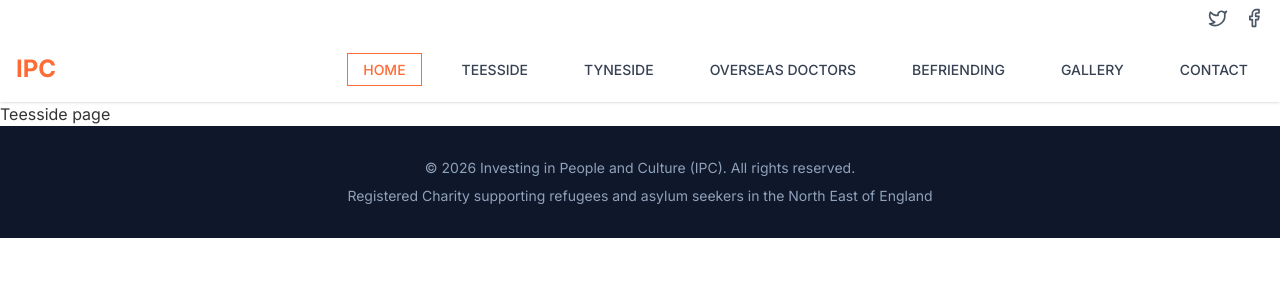
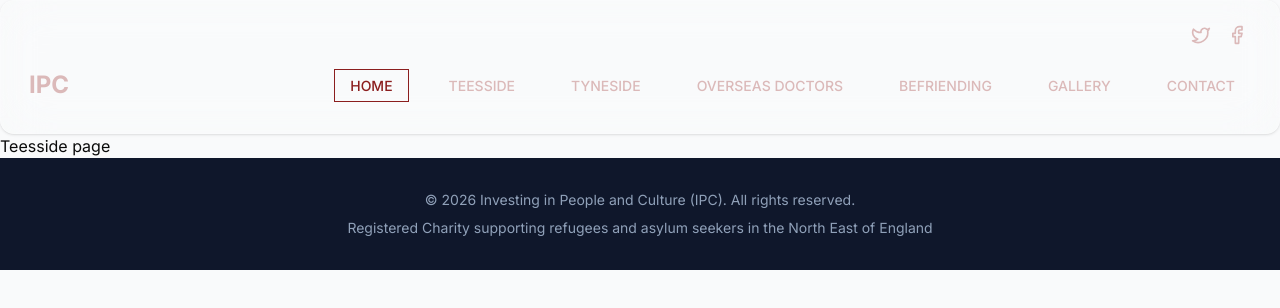
Before and after one commit to Gdzelishviliv/investing-in-people, a Next.js app: page /pages/teesside in a window 1280 px wide. Shown: the top 308 px of the page. Built offline with nearby package versions, Linux system fonts and the light colour scheme.

Commit message:
feat[refactor]:header refactor and add scroll animation

```diff
--- a/app/components/animations/LoadingAnimation.tsx
+++ b/app/components/animations/LoadingAnimation.tsx
@@ -8,7 +8,7 @@ export function LoadingAnimation() {
     <motion.div
       initial={{ opacity: 1 }}
       exit={{ opacity: 0 }}
-      className="fixed inset-0 z-50 bg-white flex items-center justify-center"
+      className="fixed inset-0 z-50 bg-[#e3e4e4] flex items-center justify-center"
     >
       <motion.div
         animate={{
@@ -20,7 +20,7 @@ export function LoadingAnimation() {
           ease: "easeInOut",
         }}
       >
-        <Heart className="w-16 h-16 text-[#FF6B35] fill-[#FF6B35]" />
+        <Heart className="w-16 h-16 text-[#7e1b1b] fill-[#7e1b1b]" />
       </motion.div>
     </motion.div>
   )
--- a/app/components/molecules/Header.tsx
+++ b/app/components/molecules/Header.tsx
@@ -3,7 +3,12 @@
 import { useState } from "react";
 import Link from "next/link";
 import { Twitter, Facebook, Menu, X } from "lucide-react";
-import { motion, AnimatePresence } from "framer-motion";
+import {
+  motion,
+  AnimatePresence,
+  useScroll,
+  useTransform,
+} from "framer-motion";
 
 const navItems = [
   {
@@ -15,7 +20,10 @@ const navItems = [
     label: "TEESSIDE",
     href: "/pages/teesside",
     children: [
-      { label: "International Centre", href: "/pages/teesside/international-centre" },
+      {
+        label: "International Centre",
+        href: "/pages/teesside/international-centre",
+      },
       { label: "Gardening Project", href: "/pages/teesside/gardening-project" },
       { label: "CYCLE RE-CYCLING", href: "/pages/teesside/recycling" },
     ],
@@ -53,22 +61,32 @@ const itemVariants = {
 export function Header() {
   const [isOpen, setIsOpen] = useState(false);
   const [expandedItem, setExpandedItem] = useState<string | null>(null);
+  const { scrollY } = useScroll();
+
+  const headerWidth = useTransform(scrollY, [0, 100], ["100%", "90%"]);
+  const headerPadding = useTransform(scrollY, [0, 100], ["16px", "4px"]);
+  const headerY = useTransform(scrollY, [0, 100], [0, 8]);
 
   return (
     <motion.header
+      style={{
+        width: headerWidth,
+        padding: headerPadding,
+        y: headerY,
+      }}
       initial={{ y: -100 }}
       animate={{ y: 0 }}
-      transition={{ duration: 0.5 }}
-      className="bg-white/80 backdrop-blur-md border-b border-white/20 sticky top-0 z-50 shadow-sm"
+      transition={{ duration: 0.4 }}
+      className="border-b m-auto sticky top-0 z-50 shadow-sm bg-white/5 backdrop-blur-xl rounded-lg sm:rounded-xl p-4 sm:p-6 border border-white/20 hover:border-red-300/50 hover:bg-red-300/10 transition-all duration-300"
     >
-      <div className="bg-white/40 backdrop-blur-sm border-b border-white/20">
+      <div>
         <div className="container mx-auto px-4">
           <div className="flex justify-end gap-4 py-2">
             <a
               href="https://twitter.com"
               target="_blank"
               rel="noopener noreferrer"
-              className="text-gray-600 hover:text-[#FF6B35] transition"
+              className="text-[#dbb9b9] hover:text-[#8b1e1e] transition"
             >
               <Twitter className="h-5 w-5" />
             </a>
@@ -76,16 +94,16 @@ export function Header() {
               href="https://facebook.com"
               target="_blank"
               rel="noopener noreferrer"
-              className="text-gray-600 hover:text-[#FF6B35] transition"
+              className="text-[#dbb9b9] hover:text-[#8b1e1e] transition"
             >
               <Facebook className="h-5 w-5" />
             </a>
           </div>
         </div>
       </div>
-      <div className="container mx-auto px-4">
+      <div className="container mx-auto px-3">
         <div className="flex items-center justify-between py-4">
-          <Link href="/" className="text-2xl font-bold text-[#FF6B35]">
+          <Link href="/" className="text-2xl font-bold text-[#dbb9b9]">
             IPC
           </Link>
 
@@ -100,41 +118,38 @@ export function Header() {
                     className={`
                       relative px-4 py-2 text-sm font-medium
                       transition-colors duration-300
-                      ${
-                        isActive
-                          ? "text-[#FF6B35]"
-                          : "text-gray-700 hover:text-[#FF6B35]"
+                      ${isActive
+                        ? "text-[#8b1e1e]"
+                        : "text-[#dbb9b9] hover:text-[#8b1e1e]"
                       }
                     `}
                   >
                     {item.label}
                     <span
-                      className={`absolute left-0 top-0 h-px bg-[#FF6B35] transition-all duration-300 ${
-                        isActive ? "w-full" : "w-0 group-hover:w-full"
-                      }`}
+                      className={`absolute left-0 top-0 h-px bg-[#8b1e1e] transition-all duration-300 ${isActive ? "w-full" : "w-0 group-hover:w-full"
+                        }`}
                     />
                     <span
-                      className={`absolute right-0 top-0 w-px bg-[#FF6B35] transition-all duration-300 delay-100 ${
-                        isActive ? "h-full" : "h-0 group-hover:h-full"
-                      }`}
+                      className={`absolute right-0 top-0 w-px bg-[#8b1e1e] transition-all duration-300 delay-100 ${isActive ? "h-full" : "h-0 group-hover:h-full"
+                        }`}
                     />
                     <span
-                      className={`absolute right-0 bottom-0 h-px bg-[#FF6B35] transition-all duration-300 delay-200 ${
-                        isActive ? "w-full" : "w-0 group-hover:w-full"
-                      }`}
+                      className={`absolute right-0 bottom-0 h-px bg-[#8b1e1e] transition-all duration-300 delay-200 ${isActive ? "w-full" : "w-0 group-hover:w-full"
+                        }`}
                     />
                     <span
-                      className={`absolute left-0 bottom-0 w-px bg-[#FF6B35] transition-all duration-300 delay-300 ${
-                        isActive ? "h-full" : "h-0 group-hover:h-full"
-                      }`}
+                      className={`absolute left-0 bottom-0 w-px bg-[#8b1e1e] transition-all duration-300 delay-300 ${isActive ? "h-full" : "h-0 group-hover:h-full"
+                        }`}
                     />
                   </Link>
                   {item.children && (
                     <div
                       className="
                         absolute left-0 top-full mt-2
+                        backdrop-blur-xl
                         min-w-55
-                        bg-white border border-gray-200
+                        border border-white/20
+                        bg-white/5  sm:rounded-xl hover:border-red-300/50 hover:bg-red-300/10
                         rounded-md shadow-lg
                         opacity-0 invisible
                         translate-y-2
@@ -150,8 +165,8 @@ export function Header() {
                           href={child.href}
                           className="
                             block px-4 py-2 text-sm
-                            text-gray-700
-                             hover:text-[#FF6B35]
+                            text-[#dbb9b9]
+                            hover:text-[#8b1e1e]
                             transition-colors
                           "
                         >
@@ -198,7 +213,7 @@ export function Header() {
                       variants={itemVariants}
                       onClick={() =>
                         setExpandedItem(
-                          expandedItem === item.href ? null : item.href
+                          expandedItem === item.href ? null : item.href,
                         )
                       }
                       className="w-full flex items-center justify-between px-4 py-3 text-sm font-medium text-gray-700 hover:text-[#FF6B35] hover:bg-gray-50 transition"
--- a/app/components/molecules/ProgramCards.tsx
+++ b/app/components/molecules/ProgramCards.tsx
@@ -25,7 +25,7 @@ const programs = [
 
 export function ProgramCards() {
   return (
-    <section className="py-16 md:py-24 bg-background">
+    <section className="py-16 md:py-24 bg-[#e3e4e4]">
       <div className="container mx-auto px-4">
         <div className="grid gap-8 sm:grid-cols-2 lg:grid-cols-3">
           {programs.map((program, index) => (
--- a/app/components/molecules/Support.tsx
+++ b/app/components/molecules/Support.tsx
@@ -15,7 +15,7 @@ export const Support = () => {
             "url(https://i-p-c.org/wp-content/uploads/2022/03/ipc_culting-1-scaled.jpg)",
         }}
       >
-        <div className="absolute inset-0 bg-gradient-to-b from-black/40 via-black/35 to-black/50" />
+        <div className="absolute inset-0 bg-linear-to-b from-black/40 via-black/35 to-black/50" />
       </div>
       <div className="relative z-10 container mx-auto px-4 sm:px-6 lg:px-8 py-12 sm:py-20 lg:py-32">
         <div className="flex flex-col gap-6 sm:gap-8 lg:gap-10 justify-center items-center text-center max-w-4xl mx-auto">
--- a/app/globals.css
+++ b/app/globals.css
@@ -13,8 +13,7 @@
 body {
   margin: 0;
   padding: 0;
-  color: #333;
-  background: #fff;
+  background-color: #f9fafb;
 }
 
 section {
--- a/tailwind.config.ts
+++ b/tailwind.config.ts
@@ -5,10 +5,11 @@ const config: Config = {
   theme: {
     extend: {
       colors: {
-        primary: "#2f6db3",
-        primaryDark: "#255a94",
+        primary: "#8b1e1e",
+        primaryDark: "#631515",
+        secondary:"#92959c",
         light: "#f4f6f8",
-        text: "#333333",
+        text: "#dbb9b9",
         muted: "#6b7280",
       },
       container: {
```
